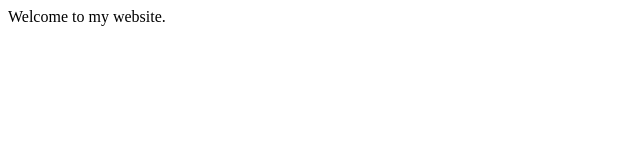
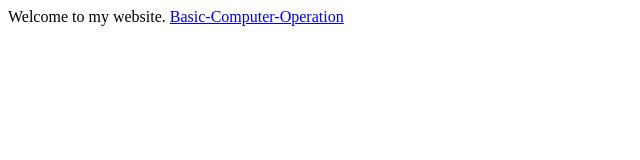
Before and after one commit to xmqm/xmqm.github.io, a plain HTML site: page index.html in a window 1280 px wide. Shown: the whole page, without its empty margins (0-640 px from the left). Drawn offline with Linux system fonts and the light colour scheme.

Commit message:
Update index.html

```diff
--- a/index.html
+++ b/index.html
@@ -5,5 +5,6 @@
 	<head>
 	<body>
 	Welcome to my website.
+	<a href="https://xmqm.github.io/Basic-Computer-Operation/">Basic-Computer-Operation</a>
 	</body>
 </html>
```
